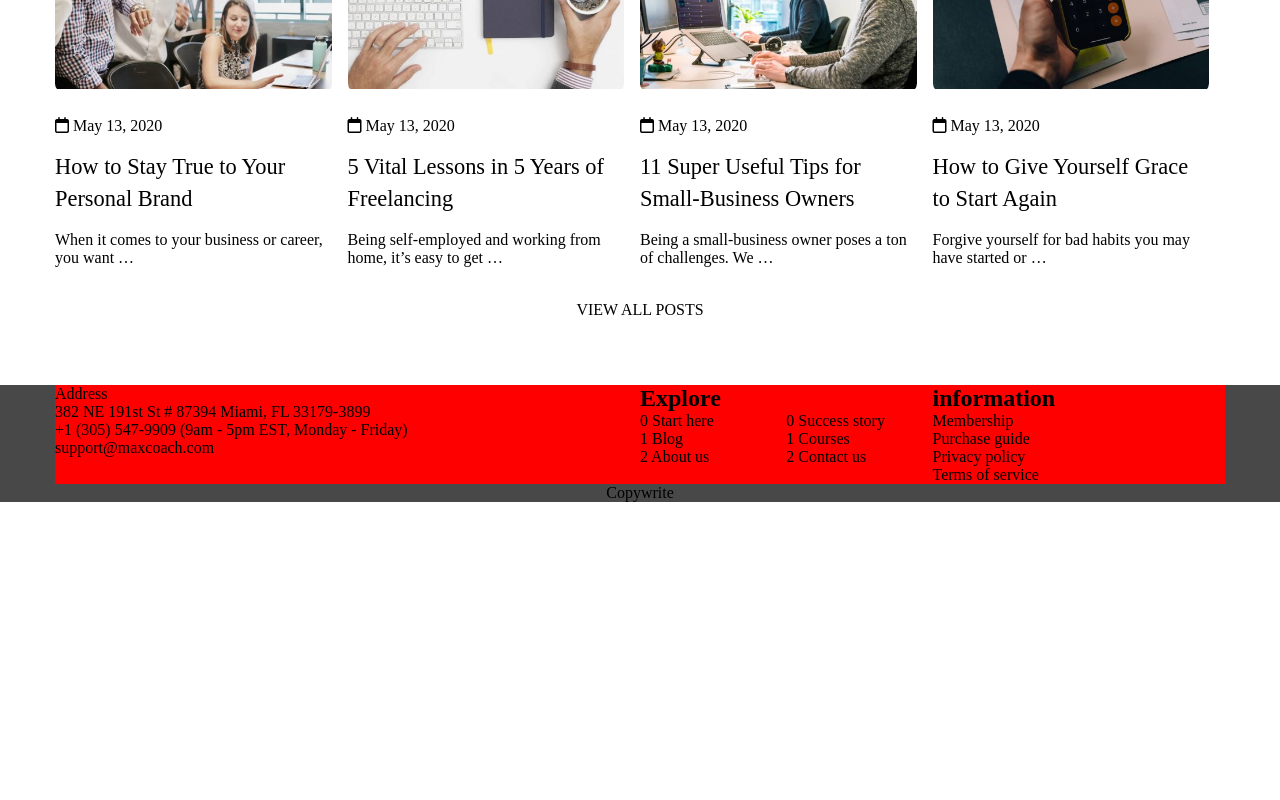
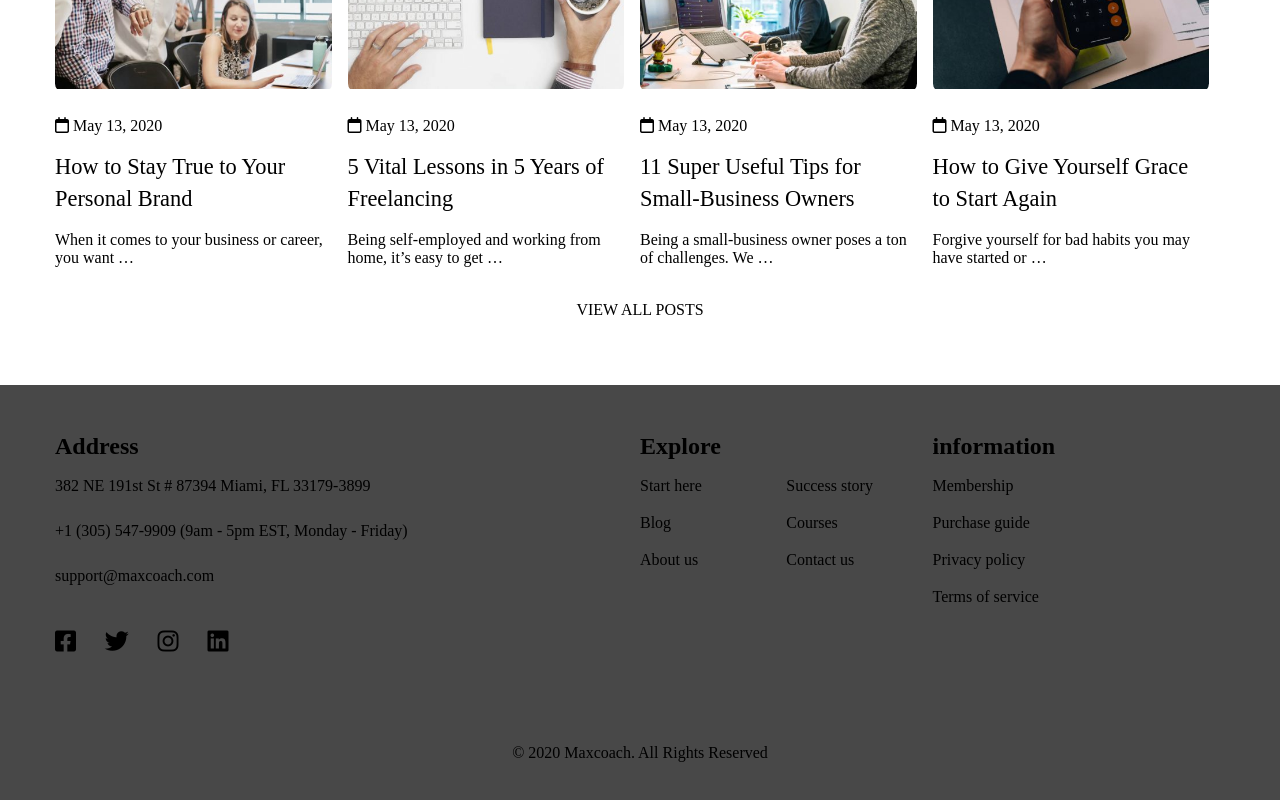
Before and after one commit to Marco-Vigilio/proj-html-vuejs, a Vue app: page / in a window 1280 px wide. Shown: the part 4852-5652 px from the top of the page. Before the commit the page ends 5354 px from the top, so only its background shows below. Built offline with nearby package versions, Linux system fonts and the light colour scheme.

Commit message:
inserisco spazio e distanze

```diff
--- a/src/components/AppFooter.vue
+++ b/src/components/AppFooter.vue
@@ -5,7 +5,7 @@
                 <Contact :objectAddress="objectContact" />
                 <Widget :arrayList="arrayWidget" />
             </div>
-            <p>Copywrite</p>
+            <p>© 2020 Maxcoach. All Rights Reserved</p>
         </div>
     </footer>
 </template>
@@ -55,9 +55,9 @@ footer {
 
         .flex {
             display: flex;
+            padding: 3rem 0 4rem;
 
             section {
-                background-color: red;
                 width: calc(100% / 2);
                 display: flex;
             }
@@ -65,6 +65,7 @@ footer {
 
         p {
             text-align: center;
+            padding: 1rem 0 3rem;
         }
     }
 }
--- a/src/components/footer/Contact.vue
+++ b/src/components/footer/Contact.vue
@@ -1,11 +1,20 @@
 <template>
     <section class="contact">
-        <ul>
-            <li>Address</li>
+        <h2>Address</h2>
+        <ul class="list">
             <li>{{ objectAddress.where }}</li>
             <li>{{ objectAddress.when.number }} ({{ objectAddress.when.hours }}, {{ objectAddress.when.days }})</li>
             <li>{{ objectAddress.email }}</li>
+            <li>
+                <ul class="social">
+                    <li><a href="#"><i class="fa-brands fa-square-facebook"></i></a></li>
+                    <li><a href="#"><i class="fa-brands fa-twitter"></i></a></li>
+                    <li><a href="#"><i class="fa-brands fa-instagram"></i></a></li>
+                    <li><a href="#"><i class="fa-brands fa-linkedin"></i></a></li>
+                </ul>
+            </li>
         </ul>
+
     </section>
 </template>
 <script>
@@ -16,4 +25,24 @@ export default {
     }
 }
 </script>
-<style lang="scss" scoped></style>
+<style lang="scss" scoped>
+.contact {
+    display: flex;
+    flex-direction: column;
+
+    .list li {
+        line-height: 2.3rem;
+        padding-top: .5rem;
+    }
+
+    .social {
+        display: flex;
+        margin-top: 1rem;
+
+        i {
+            font-size: 1.5rem;
+            margin-right: 1.8rem;
+        }
+    }
+}
+</style>
--- a/src/components/footer/Widget.vue
+++ b/src/components/footer/Widget.vue
@@ -5,12 +5,12 @@
             <div class="list">
                 <ul>
                     <li v-for="(element, index) in arrayExplore1">
-                        {{ index }} {{ element }}
+                        {{ element }}
                     </li>
                 </ul>
                 <ul>
                     <li v-for="(element, index) in arrayExplore2">
-                        {{ index }} {{ element }}
+                        {{ element }}
                     </li>
                 </ul>
             </div>
@@ -70,6 +70,11 @@ export default {
 
             ul {
                 width: calc(100% / 2);
+                padding-top: .5rem;
+
+                li {
+                    line-height: 2.3rem;
+                }
             }
         }
     }
@@ -77,6 +82,14 @@ export default {
     .explore,
     .information {
         width: calc(100% / 2);
+
+        ul {
+            padding-top: .5rem;
+
+            li {
+                line-height: 2.3rem;
+            }
+        }
     }
 }
 </style>
```
